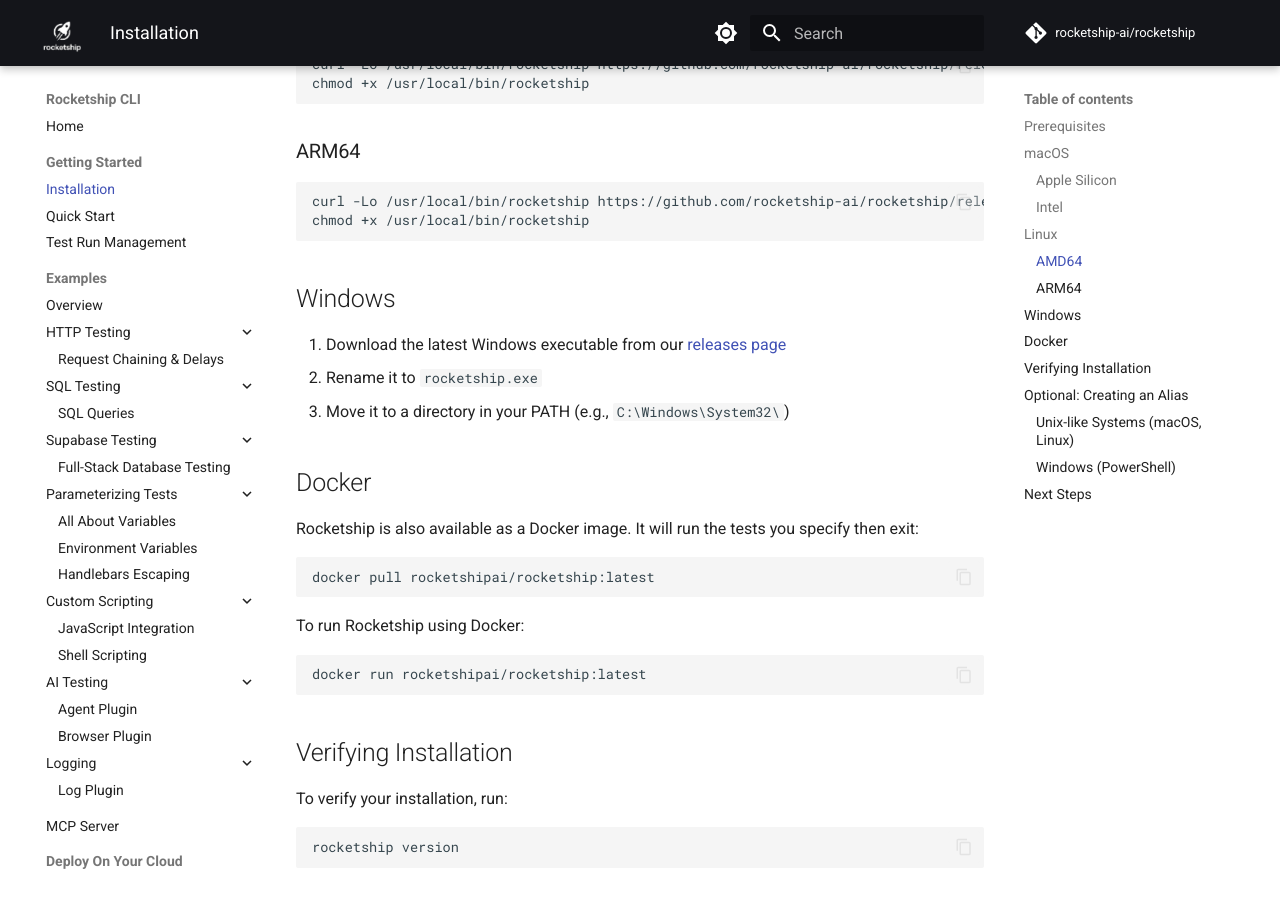
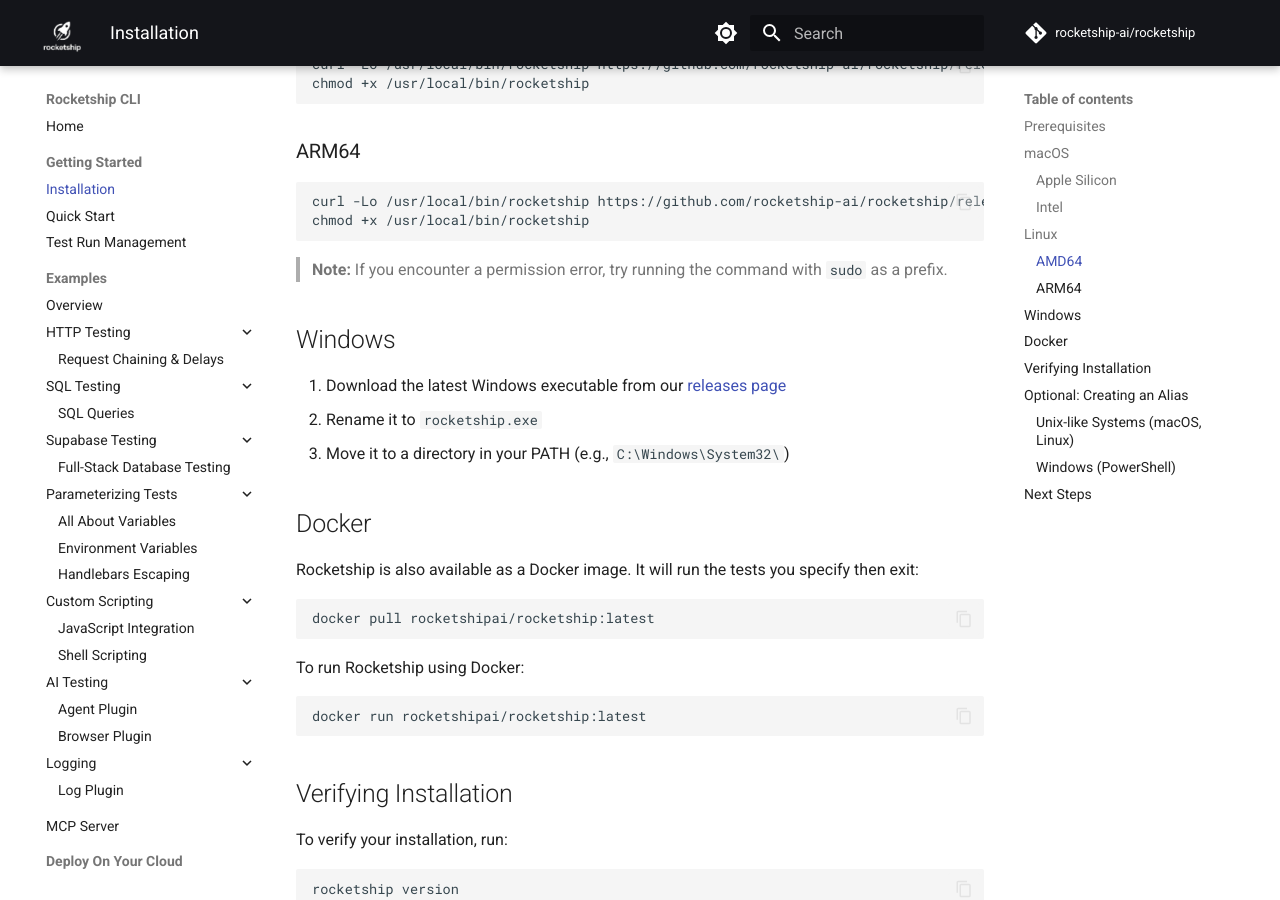
Before and after one commit to rocketship-ai/rocketship, an MkDocs documentation site: the page built from docs/src/installation.md, in a window 1280 px wide and 900 px high, scrolled down 914 px. Built offline with MkDocs 1.6.1 and Material for MkDocs 9.7.7, drawn with Linux system fonts in a browser that asks for light colours; comment, search, counter and statistics services are not loaded.

````diff
--- a/docs/src/installation.md
+++ b/docs/src/installation.md
@@ -43,6 +43,7 @@
 curl -Lo /usr/local/bin/rocketship https://github.com/rocketship-ai/rocketship/releases/latest/download/rocketship-linux-arm64
 chmod +x /usr/local/bin/rocketship
 ```
+> **Note:** If you encounter a permission error, try running the command with `sudo` as a prefix.
 
 ## Windows
 
````
